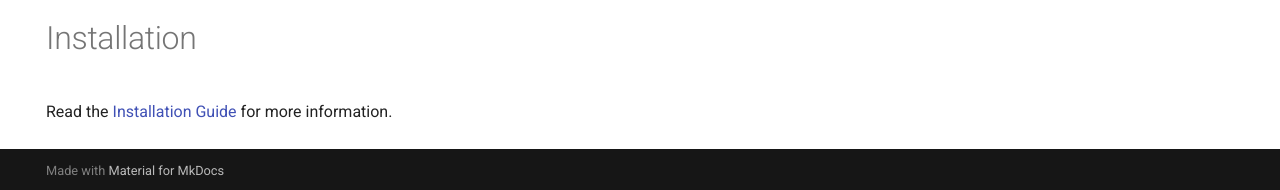
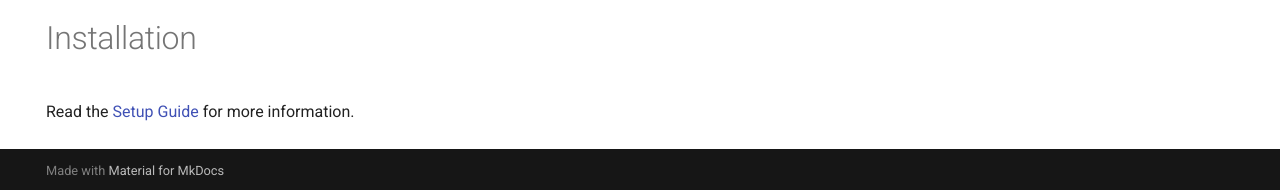
Before and after one commit to Redon-Tech/Redon-Hub, an MkDocs documentation site: the page built from docs/index.md, in a window 1280 px wide and 1129 px high. Shown: the part 936-1126 px from the top of the window. Built offline with MkDocs 1.6.1 and Material for MkDocs 9.7.7, drawn with Linux system fonts in a browser that asks for light colours; comment, search, counter and statistics services are not loaded.

Commit message:
Update index.md to correct path

```diff
--- a/docs/index.md
+++ b/docs/index.md
@@ -31,4 +31,4 @@
 
 # Installation
 
-Read the [Installation Guide](https://hub.redon.tech/installation) for more information.
+Read the [Setup Guide](https://hub.redon.tech/setup) for more information.
```
